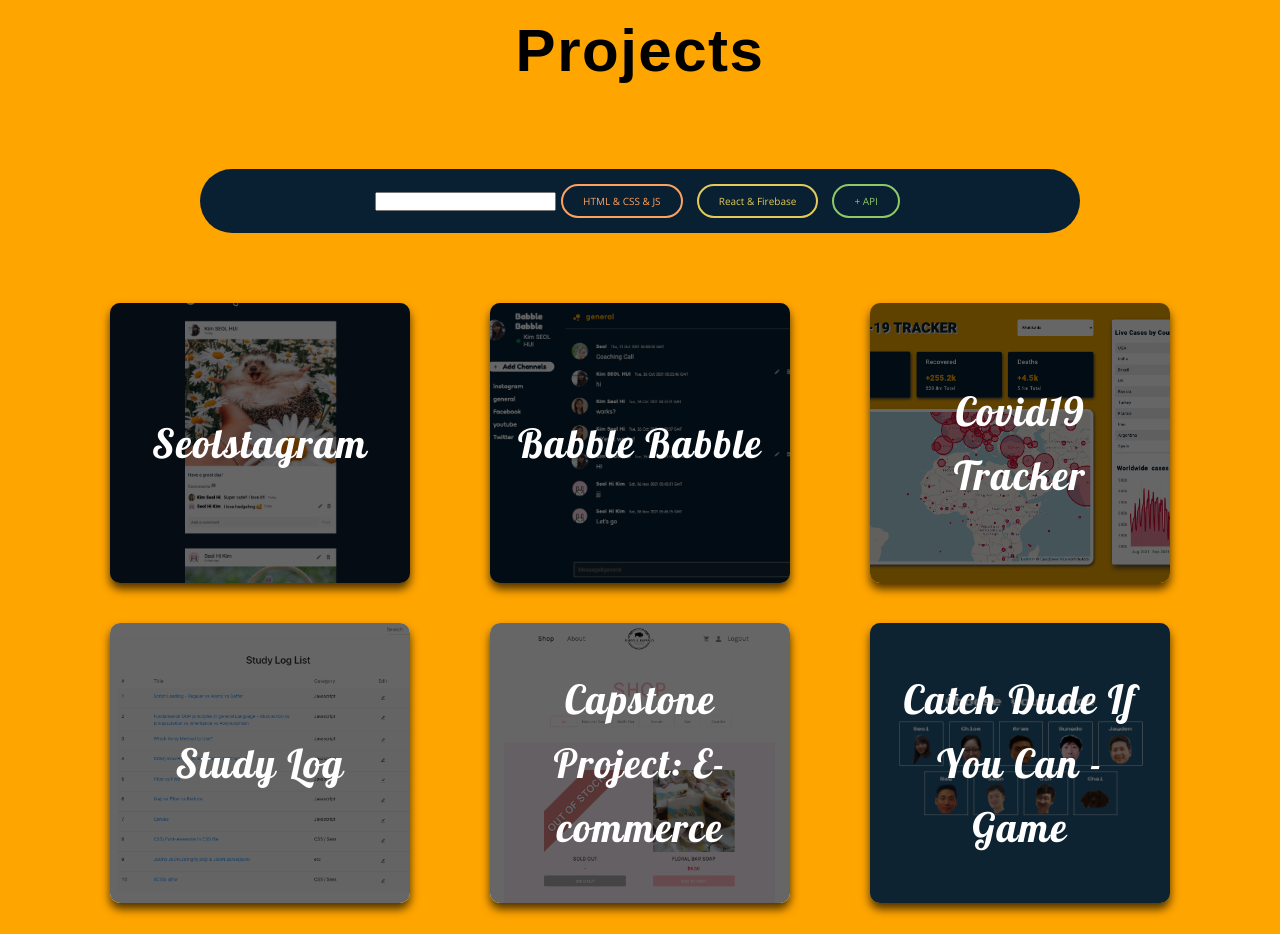
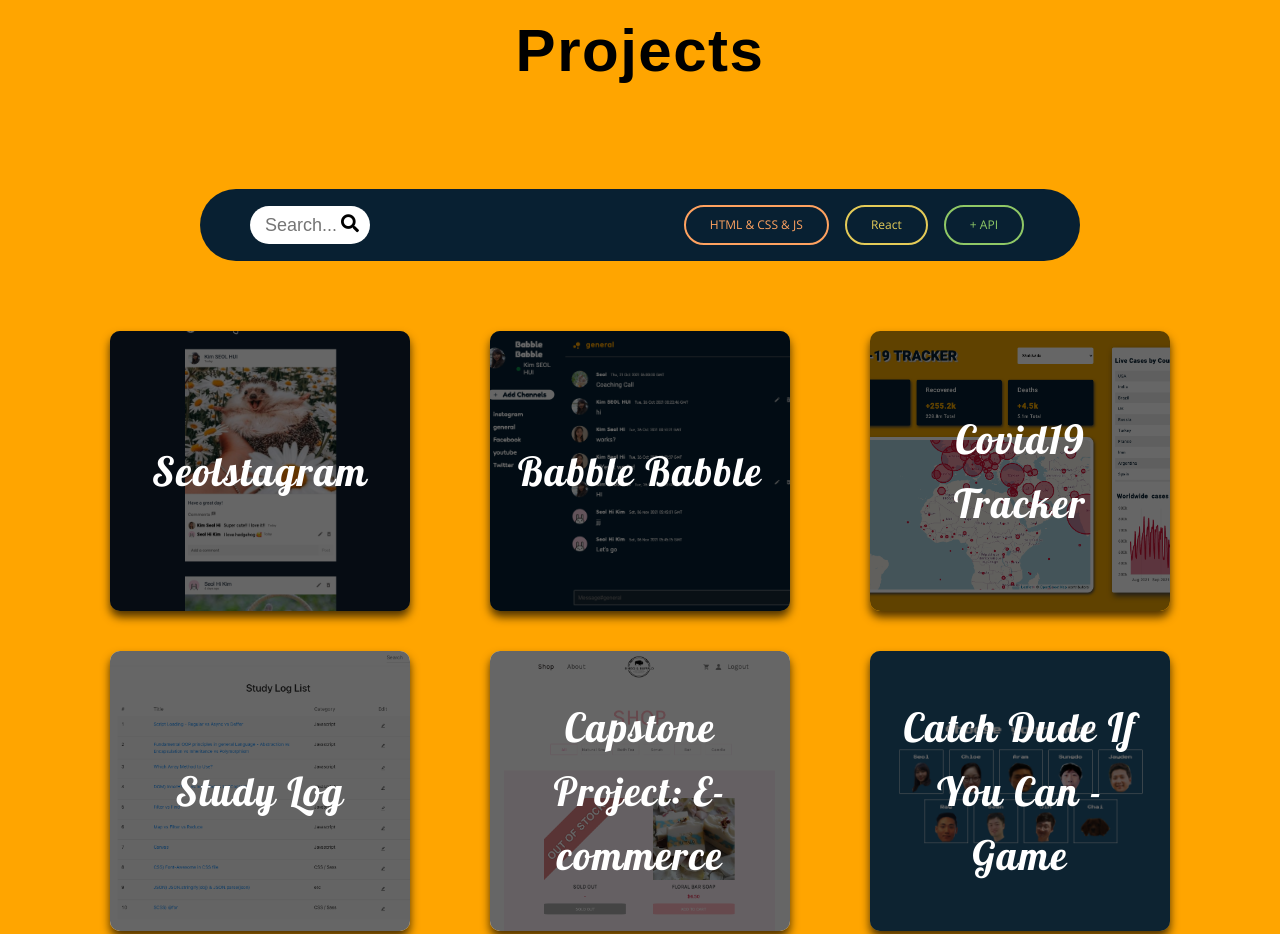
Before and after one commit to Seolcita/portfolio_seol, a website: page index.html in a window 1280 px wide. Shown: the part 3731-4665 px from the top of the page. Drawn offline with nearby package versions, Linux system fonts and the light colour scheme; a web font is replaced by a local one.

Commit message:
Update - Project Section Input UI

```diff
--- a/index.html
+++ b/index.html
@@ -162,27 +162,30 @@
             <!-- <h4 class="section__title--sub">Main Projects</h4> -->
             <div class="options">
               <div class="search">
-                <input class="search__mainProj" type="text" />
+                <input class="search__mainProj search__box" type="text" placeholder="Search..." />
+                <button class="btn btn--search">
+                  <i class="fas fa-search"></i>
+                </button>
               </div>
 
               <div class="checkbox__mainProj">
                 <button
                   id="hcj"
-                  class="btn btn--small btn--orange"
+                  class="btn btn--small btn--orange btn--mainProj"
                   value="Javascript"
                 >
                   HTML & CSS & JS
                 </button>
                 <button
                   id="hcja"
-                  class="btn btn--small btn--yellow"
+                  class="btn btn--small btn--yellow btn--mainProj"
                   value="React"
                 >
-                  React & Firebase
+                  React
                 </button>
                 <button
                   id="hcja"
-                  class="btn btn--small btn--green"
+                  class="btn btn--small btn--green btn--mainProj"
                   value="API"
                 >
                   + API
--- a/js/projects.js
+++ b/js/projects.js
@@ -1,13 +1,26 @@
 /** @format */
 
-//------------- Main Projects -----------
+// Project Search Section
+const search = document.querySelector('.search');
+const searchBox = document.querySelector('.search__box');
+const searchBtn = document.querySelector('.btn--search');
+
+// Project Main Section
 const resultMainProj = document.querySelector('.result__mainProj');
 const searchMainProj = document.querySelector('.search__mainProj');
 const checkboxesMainProjBtns = document.querySelectorAll(
-  '.checkbox__mainProj--btn'
+  // '.checkbox__mainProj--btn'
+  '.btn--mainProj'
 );
 let mainProjects = [];
 
+//------------- Search Section - Input Width -----------
+searchBox.addEventListener('click', () => {
+  search.classList.toggle('active');
+  searchBox.focus();
+});
+
+//------------- Main Projects -----------
 // Get data & display
 async function getMainProjData() {
   const res = await fetch('json/mainProj.json');
--- a/sass/base/_buttons.scss
+++ b/sass/base/_buttons.scss
@@ -47,9 +47,11 @@
   }
 
   &--small {
-    background: none;
+    background: transparent;
     border: 2px solid;
     font: inherit;
+    font-size: 1.2rem;
+    font-weight: border;
     line-height: 1;
     margin: 0.5em;
     padding: 1em 2em;
@@ -93,6 +95,21 @@
     }
   }
 
+  // Project Section - Input Buttons
+  &--search {
+    background-color: #fff;
+    border: 0;
+    cursor: pointer;
+    font-size: 1.8rem;
+    position: absolute;
+    top: 3.7px;
+    right: 0.5rem;
+    height: 3rem;
+    width: 3rem;
+    transition: transform 0.3s ease;
+    border-radius: 50rem;
+  }
+
   // Project Section - Search Buttons
   &--orange {
     @include btnSearch(#ffa260);
--- a/sass/layout/_projects.scss
+++ b/sass/layout/_projects.scss
@@ -23,28 +23,50 @@
   background-color: $color-blue-dark;
   border-radius: 50rem;
   margin-bottom: 5rem;
-  margin-top: 2rem;
-  padding: 1rem 0;
+  margin-top: 4rem;
+  padding: 1rem 5rem;
 
   @include center;
+  justify-content: space-between;
 }
 
 .search {
-  &__toyProj {
-    width: 30%;
-    padding: 0.5rem 2rem;
+  position: relative;
+
+  &__box {
+    background-color: #fff;
+    border: 0;
+    font-size: 1.8rem;
+    padding: 1.5rem;
+    height: 3.8rem;
+    width: 12rem;
+    transition: width 0.3s ease;
+    border-radius: 5rem;
   }
+
+  &.active input {
+    width: 23rem;
+  }
+
+  &.active button {
+    // transform: translateX(1rem);
+  }
+
+  // &__toyProj {
+  //   width: 30%;
+  //   padding: 0.5rem 2rem;
+  // }
 }
 
-.checkbox {
-  &__toyProj {
-    &--btn {
-      margin: 0 1rem;
-      background-color: white;
-      padding: 0.5rem 2rem;
-    }
-  }
-}
+// .checkbox {
+//   &__toyProj {
+//     &--btn {
+//       margin: 0 1rem;
+//       background-color: white;
+//       padding: 0.5rem 2rem;
+//     }
+//   }
+// }
 
 .result__mainProj,
 .result__toyProj {
@@ -123,7 +145,7 @@
 }
 
 .back--toy {
-  background: linear-gradient(-45deg, #e2e4e4 0%, #93117f 100%);
+  background: linear-gradient(-45deg, #e2e4e4 0%, #116d82 100%);
   position: absolute;
   top: 0;
   left: 0;
```
Also changed, not shown: css/style.css.
